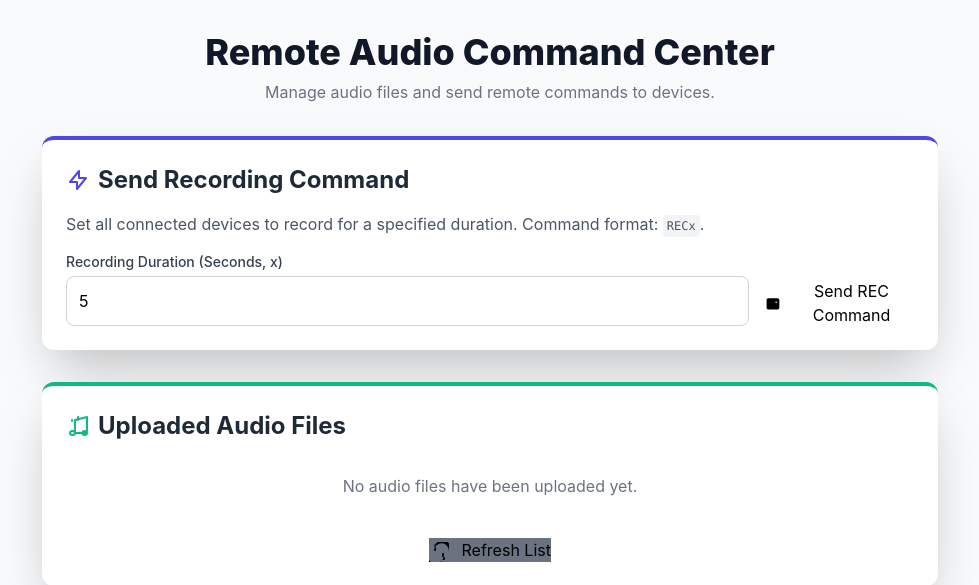
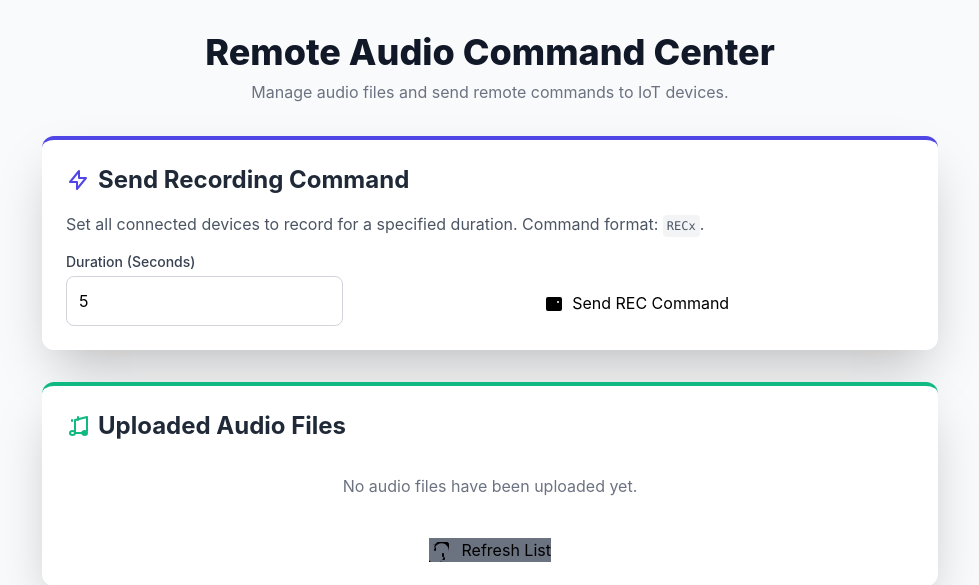
Before and after one commit to hqbao/spyaudio, a Flask app: page / in a window 1280 px wide. Shown: the top 585 px of the page, without its empty margins (150-1129 px from the left). Run offline with Flask 3, Linux system fonts and the light colour scheme; data that the repository does not hold is empty; some libraries are stand-ins or nearby versions.

Commit message:
Update UI

```diff
--- a/audio-server/templates/index.html
+++ b/audio-server/templates/index.html
@@ -40,7 +40,7 @@
         <!-- Header -->
         <header class="text-center">
             <h1 class="text-4xl font-extrabold text-gray-900 mb-2">Remote Audio Command Center</h1>
-            <p class="text-gray-500">Manage audio files and send remote commands to devices.</p>
+            <p class="text-gray-500">Manage audio files and send remote commands to IoT devices.</p>
             <div id="status-message" class="mt-4 p-3 rounded-xl text-sm font-medium hidden"></div>
         </header>
 
@@ -54,13 +54,17 @@
             </h2>
             <p class="text-gray-600 mb-4">Set all connected devices to record for a specified duration. Command format: <code class="bg-gray-100 p-1 rounded font-mono text-xs">RECx</code>.</p>
 
+            <!-- FLEX CONTAINER: Input and Button -->
             <div class="flex flex-col sm:flex-row space-y-4 sm:space-y-0 sm:space-x-4 items-end">
-                <div class="flex-grow w-full">
-                    <label for="seconds" class="block text-sm font-medium text-gray-700 mb-1">Recording Duration (Seconds, x)</label>
+
+                <!-- INPUT CONTAINER: Constrained to w-1/3 on small screens and up -->
+                <div class="w-full sm:w-1/3">
+                    <label for="seconds" class="block text-sm font-medium text-gray-700 mb-1">Duration (Seconds)</label>
                     <input type="number" id="seconds" value="5" min="1" class="w-full p-3 border border-gray-300 rounded-lg focus:ring-primary focus:border-primary" placeholder="e.g., 5">
                 </div>
 
-                <button onclick="sendCommand()" class="btn-primary flex items-center justify-center h-[46px] w-full sm:w-auto">
+                <!-- BUTTON: Constrained to w-2/3 on small screens and up -->
+                <button onclick="sendCommand()" class="btn-primary flex items-center justify-center h-[46px] w-full sm:w-2/3">
                     <svg xmlns="http://www.w3.org/2000/svg" class="h-5 w-5 mr-2" viewBox="0 0 20 20" fill="currentColor">
                         <path d="M4 4a2 2 0 00-2 2v10a2 2 0 002 2h12a2 2 0 002-2V6a2 2 0 00-2-2H4zm11 5a1 1 0 11-2 0 1 1 0 012 0zm-7 1a1 1 0 100 2h3a1 1 0 100-2H8z" />
                     </svg>
```
